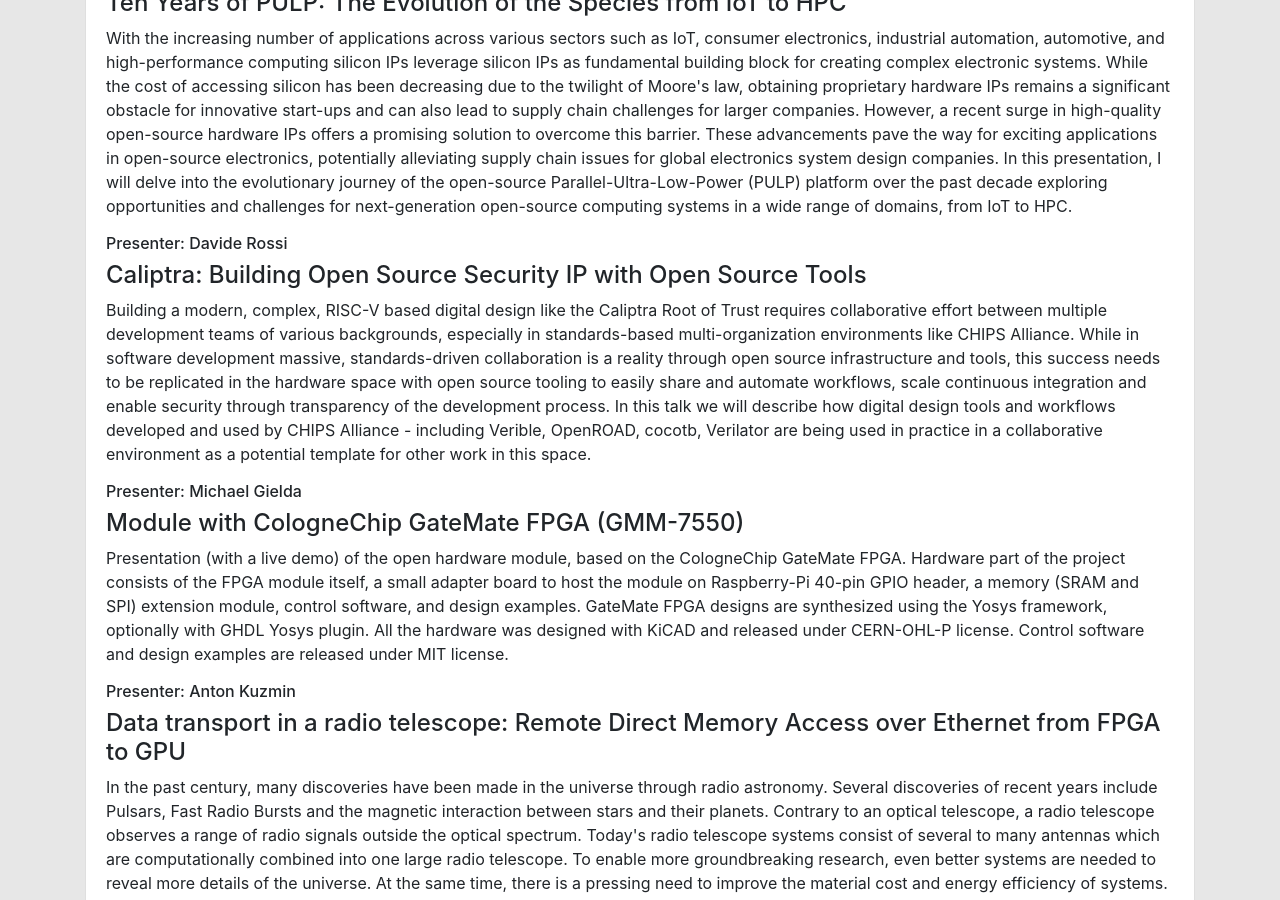
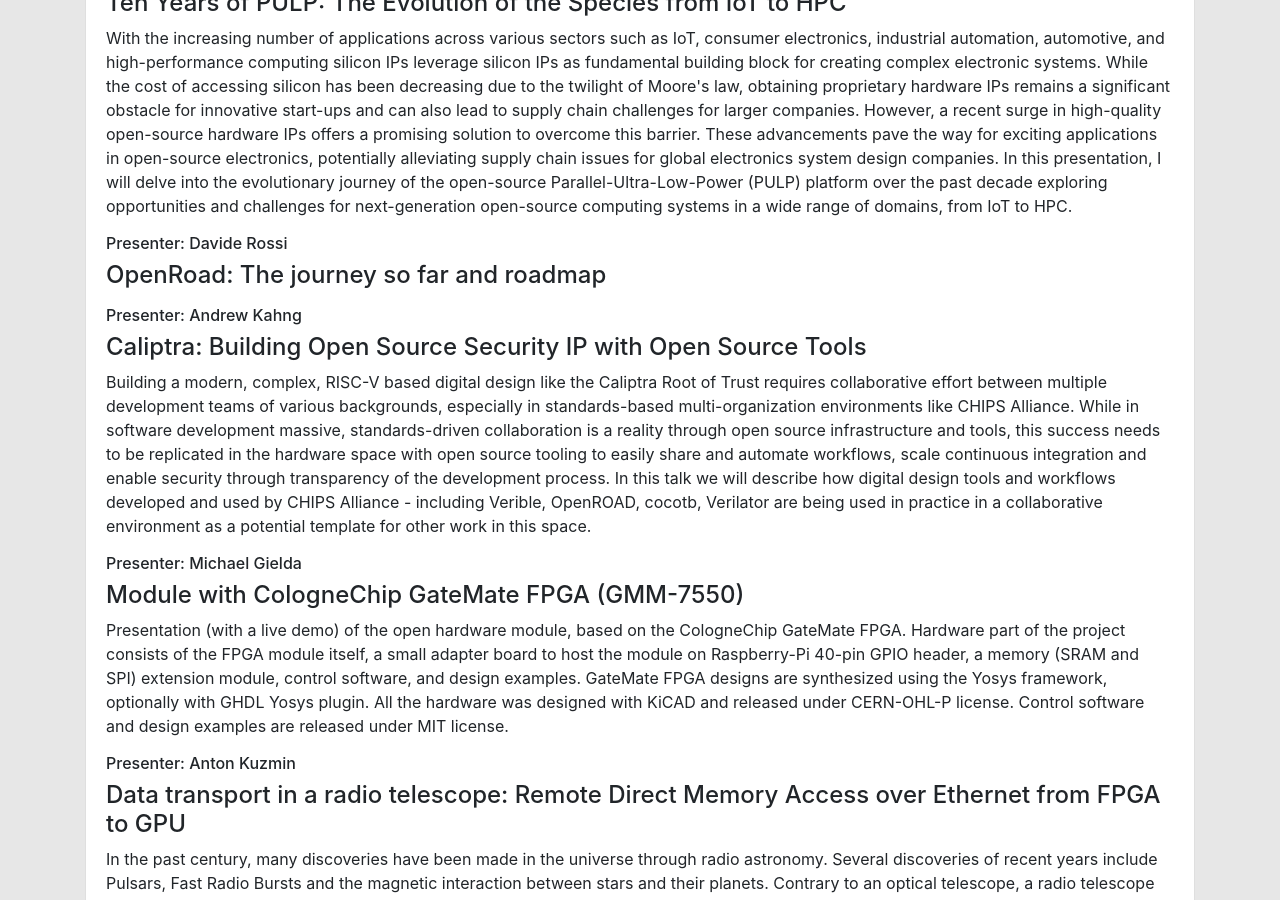
Before and after one commit to fossi-foundation/orconf, a Jekyll site: the page index.html, which Jekyll copies as it is, in a window 1280 px wide and 900 px high, scrolled down 3604 px. Built offline with Jekyll 4.4.1, drawn with Linux system fonts in a browser that asks for light colours; nearby versions of some CDN libraries.

Commit message:
OpenRoad talk

```diff
--- a/index.html
+++ b/index.html
@@ -384,6 +384,13 @@
                 IoT to HPC.
               </p>
               <h6>Presenter: Davide Rossi</h6>
+
+              <h4>
+                <a name="openroad"></a>OpenRoad: The journey so far and roadmap
+              </h4>
+              <p>
+              </p>
+              <h6>Presenter: Andrew Kahng</h6>
 
               <h4>
                 <a name="caliptra"></a>Caliptra: Building Open Source Security IP with Open Source Tools</h4>
```
